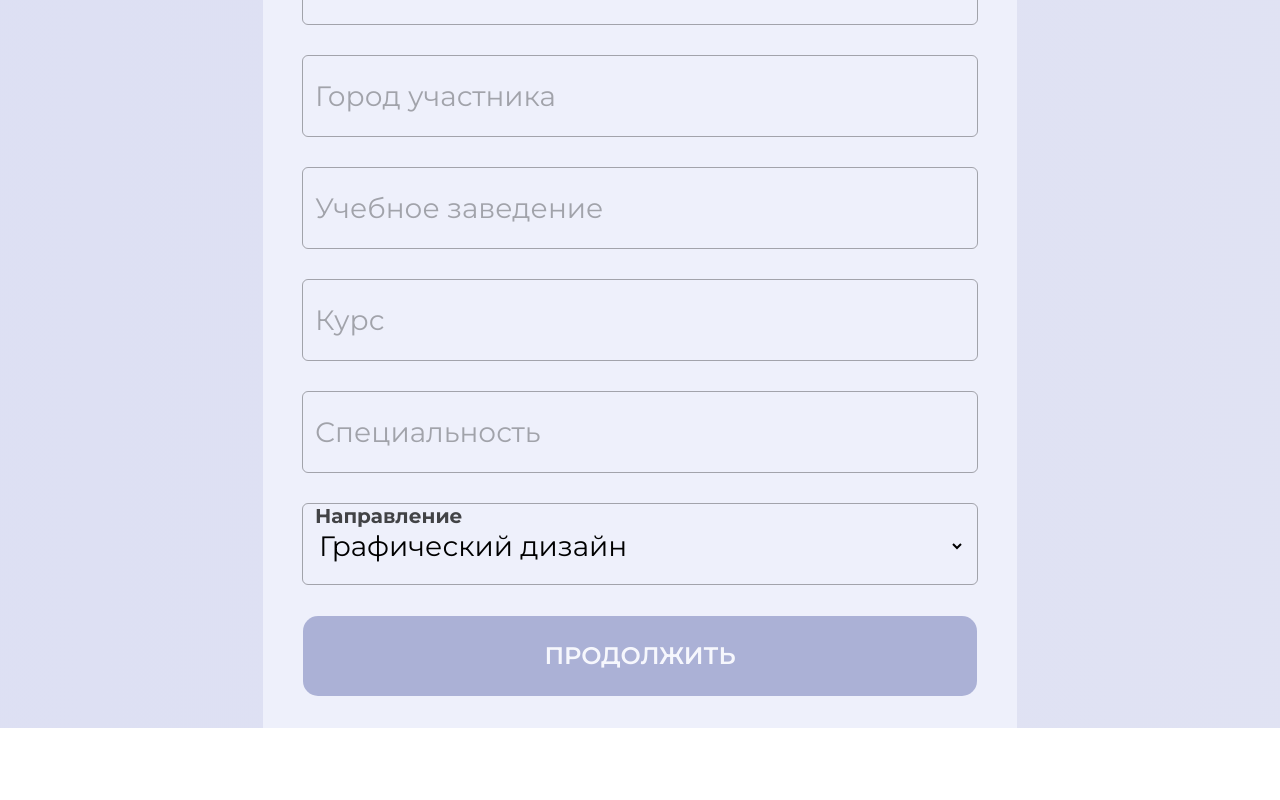
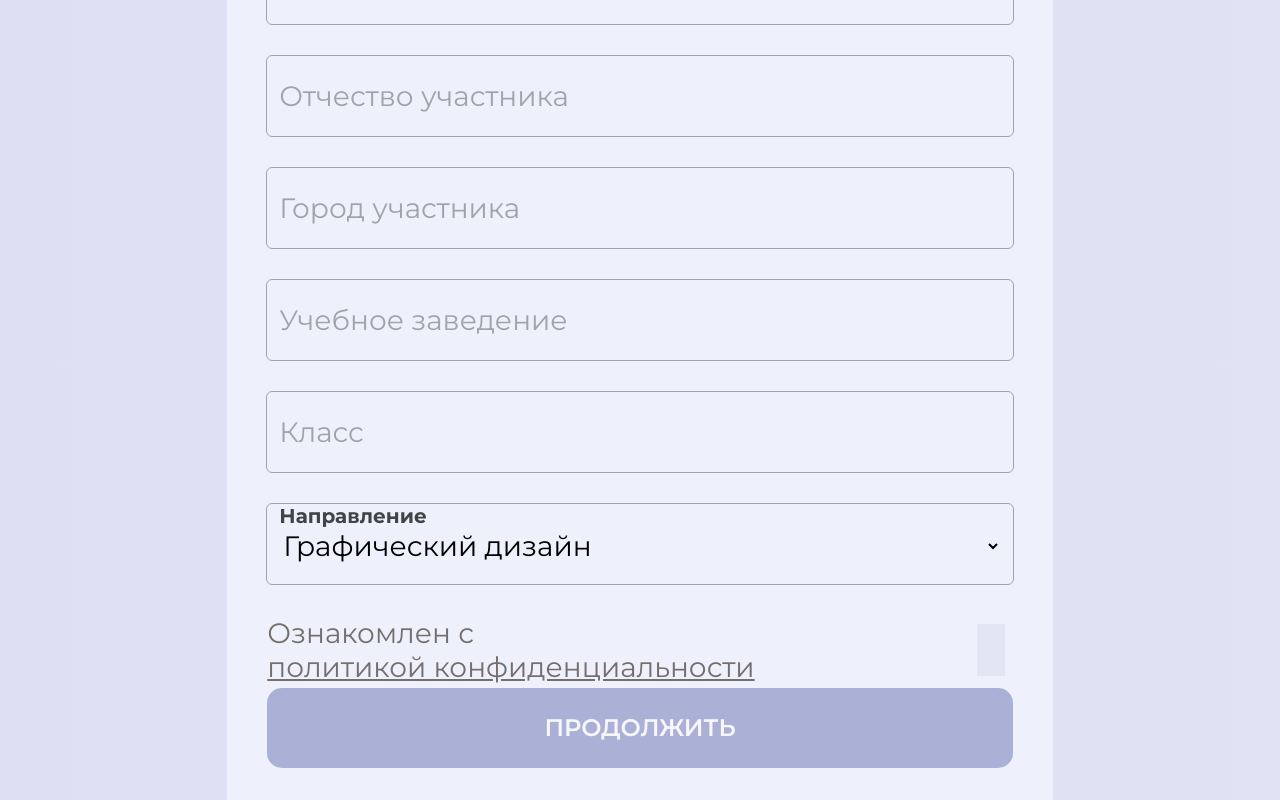
Before and after one commit to HScokies/Art-Digital-Service, a React (Vite) app in the folder Frontend/: page /form in a window 1280 px wide. Shown: the part 655-1455 px from the top of the page. Before the commit the page ends 1383 px from the top, so only its background shows below. Built offline with nearby package versions, Linux system fonts and the light colour scheme.

Commit message:
checkbox component

```diff
--- a/Frontend/src/components/button/index.tsx
+++ b/Frontend/src/components/button/index.tsx
@@ -7,7 +7,7 @@ interface props{
 }
 
 const Button = ({children, clickHandler = () => {}, isActive}: props) => (
-    <button className={isActive? 'button' : 'button disabled'} onClick={isActive? () => clickHandler() : undefined}>
+    <button className={isActive? 'button' : 'button disabled'} disabled={isActive? undefined : true} onClick={isActive? () => clickHandler() : undefined}>
         {children}
     </button>
 )
--- /dev/null
+++ b/Frontend/src/components/checkbox/index.tsx
@@ -0,0 +1,33 @@
+import { useState } from 'react'
+import './style.scss'
+
+interface props {
+    children: any,
+    name: string,
+    defaultValue?: boolean,
+}
+
+const Checkbox = ({ children, name, defaultValue = false }: props) => {
+    const [checked, setChecked] = useState(defaultValue)
+
+    return (
+        <div className='checkbox'>
+            <label className='checkbox-label' htmlFor={name}>
+                {
+                    children
+                }
+            </label>
+            <input onChange={() => setChecked(!checked)} className='checkbox-input' type='checkbox' id={name} name={name} checked={checked} />
+            <span onClick={() => setChecked(!checked)} className={'checkbox-input_box'}>
+                {
+                    checked ?
+                        <svg viewBox="0 0 32 22" fill="none" xmlns="http://www.w3.org/2000/svg">
+                            <path d="M27.761 0L11.4565 13.9061L4.56127 7.14104L0 11.0706L11.1396 22L32 4.22447L27.761 0Z" fill="#6B74B2" />
+                        </svg> :
+                        null
+                }
+            </span>
+        </div>
+    )
+}
+export default Checkbox
--- /dev/null
+++ b/Frontend/src/components/checkbox/style.scss
@@ -0,0 +1,41 @@
+@import 'styles/variables.scss';
+
+.checkbox {
+    position: relative;
+    display: flex;
+    flex-flow: row;
+    align-items: center;
+    justify-content: space-between;
+    user-select: none;
+
+    &-input {
+        position: absolute;
+        visibility: collapse;
+        &_box{
+            display: flex;
+            align-items: center;
+            justify-content: center;
+            margin: .5em;
+            aspect-ratio: 1;
+            min-height: 3.5vmin;
+            align-self: stretch;
+            background: $Lavender;
+            &:hover{
+               border: .3em solid #746E6E0A;
+            }
+            &>svg{
+                height: 50%;
+            }
+        }
+    }
+
+    &-label {
+        color: #746E6E;
+        font-size: 3.5vmin;
+        max-width: 75%;
+
+        & a:link {
+            text-decoration: underline;
+        }
+    }
+}
--- a/Frontend/src/components/index.ts
+++ b/Frontend/src/components/index.ts
@@ -2,10 +2,12 @@ import Input from "./input";
 import Button from "./button";
 import FormMessage from "./formMessage";
 import Combobox from "./combobox";
+import Checkbox from "./checkbox";
 
 export {
     Input,
     Button,
     FormMessage,
-    Combobox
+    Combobox,
+    Checkbox
 }
--- a/Frontend/src/pages/personalData/index.tsx
+++ b/Frontend/src/pages/personalData/index.tsx
@@ -1,14 +1,14 @@
 import './style.scss'
 import Logo from 'images/logo.webp'
 import { useState } from 'react'
-import { Button, Combobox, Input } from 'src/components'
+import { Button, Combobox, Input, Checkbox } from 'src/components'
 import { Validator } from 'src/services'
 
 const PersonalDataPage = () => {
     const [hasErrors, setHasErrors] = useState(true);
 
     const dbdata = {
-        isAdult: true,
+        isAdult: false,
         cases: [
             {
                 value: 0,
@@ -105,6 +105,9 @@ const PersonalDataPage = () => {
                             </>
                     }
                     <Combobox label='Направление' options={dbdata.cases} />
+                    <Checkbox name='acceptedPrivacyPolicy'>
+                    Ознакомлен с <a target='_blank' href='https://disk.yandex.ru/i/FrvixFf4IKNtwg'>политикой&nbsp;конфиденциальности</a>
+                    </Checkbox>
                     <Button isActive={!hasErrors}>Продолжить</Button>
                 </form>
             </div>
```
